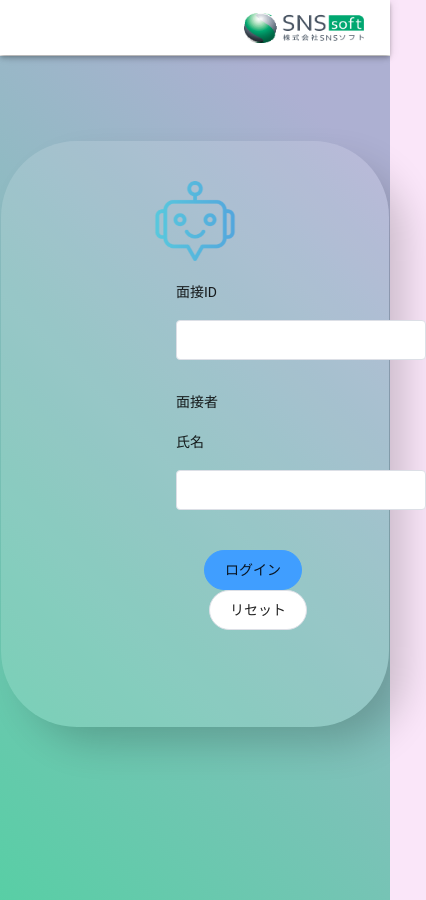
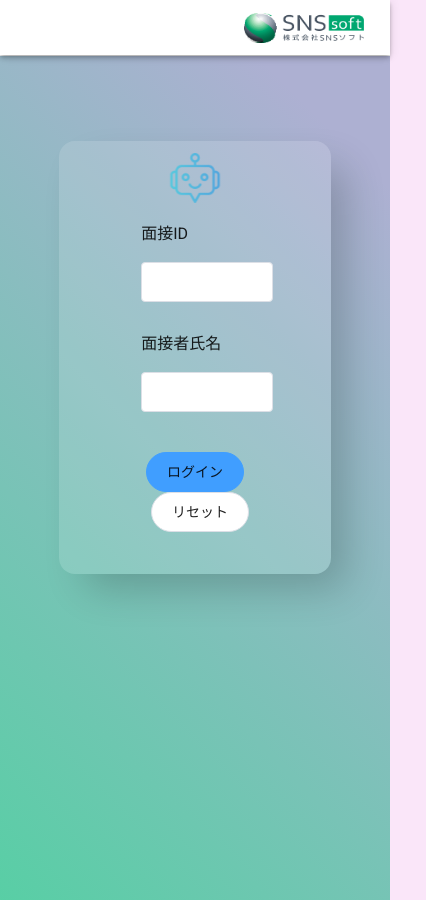
Before and after one commit to aswobb/AI_Interviewer, a Vue app in the folder ai_interviewer_front/: page /interview/user/login in a window 390 px wide. Shown: the whole page, 426 px wide, since content can reach past the window. Built offline with nearby package versions, Linux system fonts and the light colour scheme; what quasar would draw is missing.

Commit message:
スマホスタイルを対応

```diff
--- a/ai_interviewer_front/src/views/ManageLogin.vue
+++ b/ai_interviewer_front/src/views/ManageLogin.vue
@@ -287,5 +287,45 @@ button:focus {
   padding: 0;
 }
 
+@media (max-width: 600px) {
+  .login-form {
+    padding: 20px;
+    border-radius: 16px;
+    max-width: 70%;
+    margin: 0 auto;
+  }
+  .user__header{
+    margin-top: -8px;
+  }
 
+  .button-container {
+    flex-direction: column;
+    align-items: center;
+    margin-left: 0;
+  }
+
+  .custom-form-item {
+    margin-left: -38px;
+    width: 100%;
+  }
+
+  .custom-form-item-lable {
+    font-size: 16px;
+  }
+
+  .user__title {
+    font-size: 20px;
+  }
+
+  .menu-icon {
+    width: 50px;
+    height: 50px;
+  }
+}
+
+@media (min-width: 601px) {
+  .button-container {
+    flex-direction: row;
+}
+}
 </style>
--- a/ai_interviewer_front/src/views/UserLoginView.vue
+++ b/ai_interviewer_front/src/views/UserLoginView.vue
@@ -10,14 +10,14 @@
                     <el-form-item prop="interviewerId">
                         <div class="custom-form-item">
                             <label class="custom-form-item-lable"> 面接ID</label>
-                            <el-input style="width: 250px;" v-model="ruleForm.interviewerId"></el-input>
+                            <el-input v-model="ruleForm.interviewerId"></el-input>
                         </div>
                     </el-form-item>
                     <el-form-item prop="interviewerName">
 
                         <div class="custom-form-item">
                             <label class="custom-form-item-lable"> 面接者氏名</label>
-                            <el-input style="width: 250px;" v-model="ruleForm.interviewerName" type="username"></el-input>
+                            <el-input v-model="ruleForm.interviewerName" type="username"></el-input>
                         </div>
                     </el-form-item>
                     <div class="button-container">
@@ -287,4 +287,50 @@ button:focus {
   padding: 0;
 }
 
+
+@media (max-width: 600px) {
+  .login-form {
+    padding: 20px;
+    border-radius: 16px;
+    max-width: 70%;
+    margin: 0 auto;
+  }
+  .user__header{
+    margin-top: -8px;
+  }
+
+  .button-container {
+    flex-direction: column;
+    align-items: center;
+    margin-left: -50px;
+  }
+
+  .custom-form-item {
+    margin-left: -38px;
+    width: 100%;
+  }
+
+  .custom-form-item-lable {
+    font-size: 16px;
+    .el-input{
+        width: 174px;
+    }
+  }
+
+  .user__title {
+    font-size: 20px;
+  }
+
+  .menu-icon {
+    width: 50px;
+    height: 50px;
+  }
+}
+
+@media (min-width: 601px) {
+  .button-container {
+    flex-direction: row;
+}
+}
+
 </style>
```
